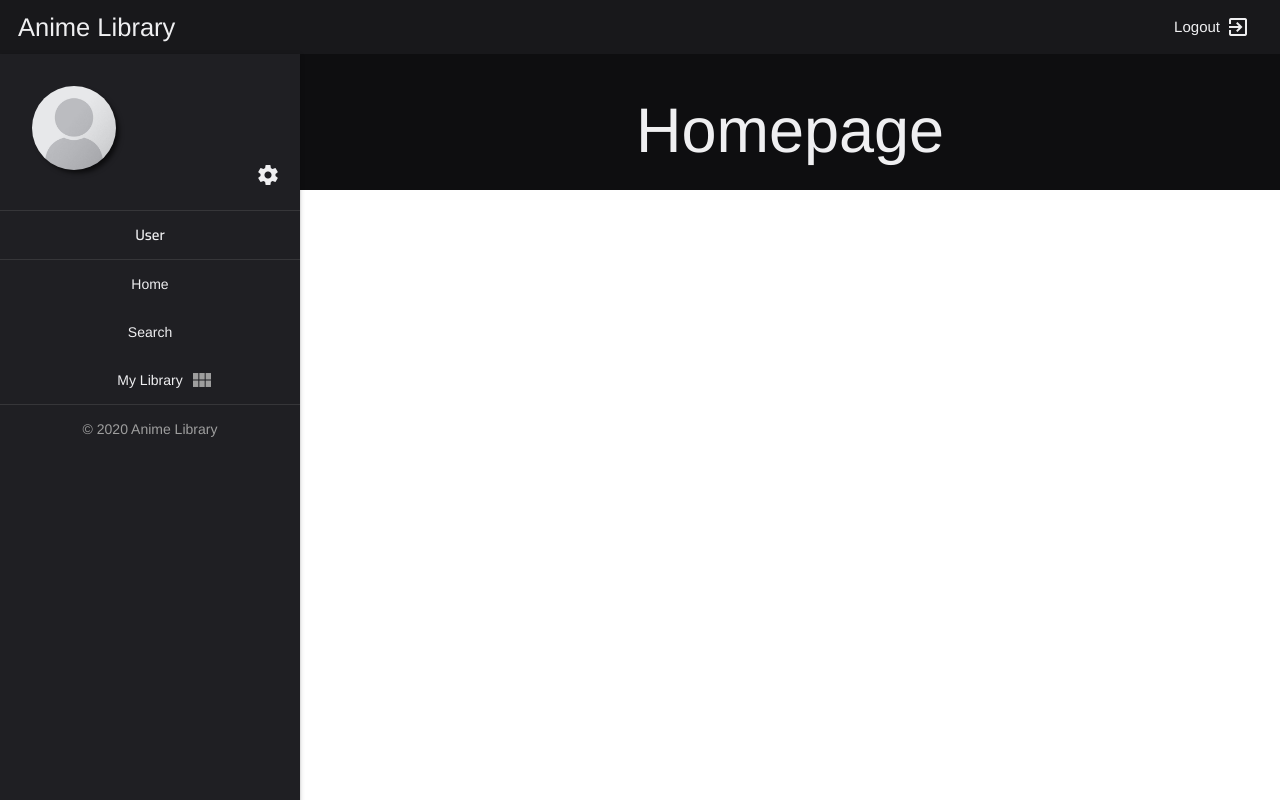
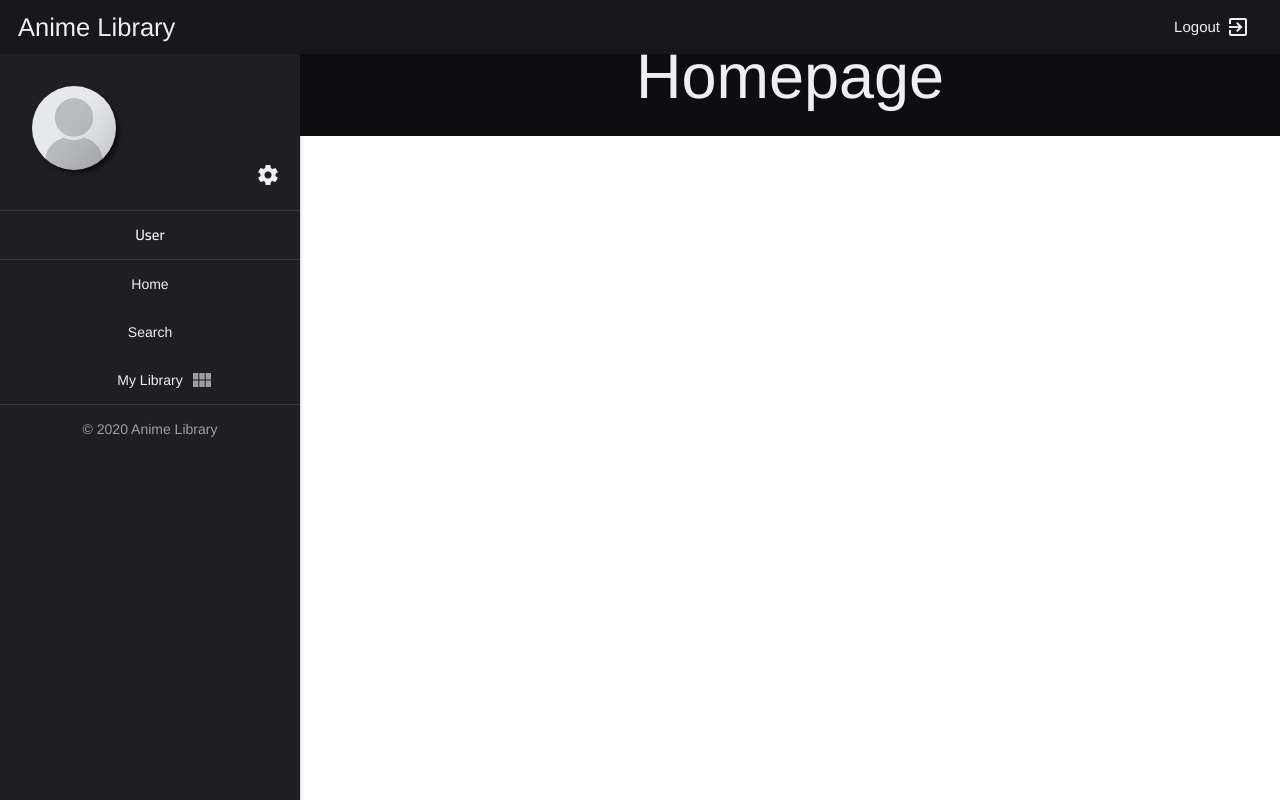
Before and after one commit to kremeshnoi/anime-library, a Vue app: page / in a window 1280 px wide. Built offline with nearby package versions, Linux system fonts and the light colour scheme.

Commit message:
set fixed position to main-nav in MainNav component

```diff
--- a/src/components/MainNav.vue
+++ b/src/components/MainNav.vue
@@ -25,11 +25,13 @@ export default {
   &-main
     display: flex
     justify-content: center
-    position: relative
+    position: fixed
     height: 54px
     line-height: 54px
     box-shadow: none
     background-color: #18181b
+    top: 0
+    z-index: 99
   &-wrapper
     width: 100%
 
@@ -56,7 +58,6 @@ export default {
     margin: 0 0 0 6px
     color: #efeff1
 
-
   &-wrapper
     display: flex
     justify-content: flex-end
```
